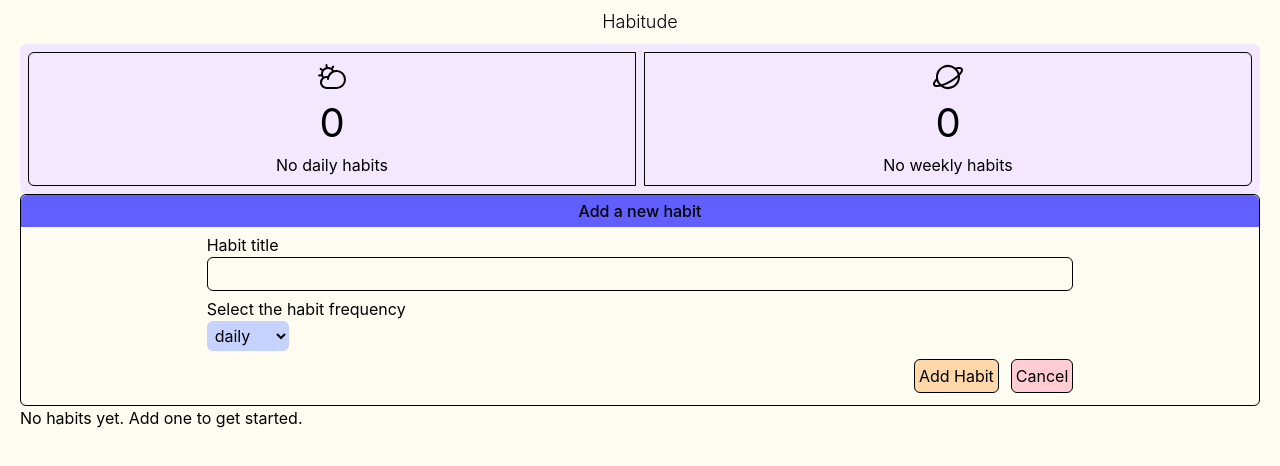
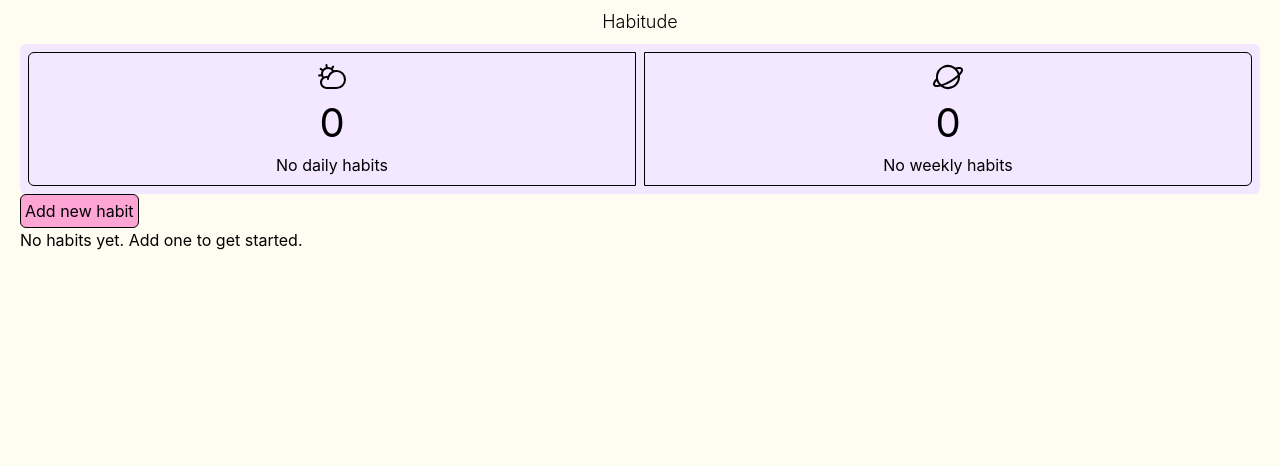
Before and after one commit to Gina-bun/Habitude, a React (Vite) app: page / in a window 1280 px wide. Shown: the top 466 px of the page. Built offline with nearby package versions, Linux system fonts and the light colour scheme.

Commit message:
feat: add functionality to form cancel and add buttons style: made habit form a pop up overlay

```diff
--- a/src/App.tsx
+++ b/src/App.tsx
@@ -5,17 +5,24 @@ import { BestStreakDisplay } from './components/habit/BestStreakDisplay'
 import { HabitForm } from './components/habit/HabitForm'
 import { HabitList } from './components/habit/HabitList'
 import useHabits from './hooks/useHabits'
+import { useState } from 'react'
+import { Button } from './components/common/Button'
 
 function App() {
 
+  const [isFormOpen, setIsFormOpen] = useState(false);
   const {habits, addHabit, toggleHabitDone, editHabit, deleteHabit} = useHabits()
 
   return (
     <>
     <h1 className='text-center py-2 text-lg font-light'>Habitude</h1>
       <BestStreakDisplay habits={habits} dailyIcon={<CloudSunIcon size={32} />} weeklyIcon={<PlanetIcon size={32} />}/>
-      <HabitForm addHabit={addHabit}/>
+
+      {isFormOpen &&  <HabitForm addHabit={addHabit} onClose={() => setIsFormOpen(false)}/>}
+      {/* button to open a form and add a habit */}
+      <Button handleClickFunc={() => setIsFormOpen(true)} color="bg-pink-300" type="button" btnText="Add new habit"/>
       <HabitList habits={habits} onToggle={toggleHabitDone} onEdit={editHabit} onDelete={deleteHabit}/>
+
     </>
   )
 }
--- a/src/components/habit/HabitForm.tsx
+++ b/src/components/habit/HabitForm.tsx
@@ -4,7 +4,7 @@ import { Input } from "../common/Input";
 import { Select } from "../common/Select";
 import "./habit.css"
 
-export function HabitForm({ addHabit }) {
+export function HabitForm({ addHabit, onClose }) {
   const [title, setTitle] = useState<string>("");
   const [frequency, setFrequency] = useState<string>("daily");
 
@@ -14,10 +14,12 @@ export function HabitForm({ addHabit }) {
     addHabit(title, frequency);
     setTitle("");
     setFrequency("daily");
+    onClose();
   }
 
   return (
-    <form className="border rounded-md pb-3" onSubmit={(e) => handleSubmit(e)}>
+   <div className="fixed z-10 inset-0 bg-black/50 flex items-center justify-center">
+     <form className="border rounded-md pb-3 bg-orange-100 w-[90%]" onSubmit={(e) => handleSubmit(e)}>
       <fieldset >
         <legend className="text-center w-full bg-indigo-500 py-1 rounded-t-md font-medium">Add a new habit</legend>
 
@@ -39,8 +41,9 @@ export function HabitForm({ addHabit }) {
       </fieldset>
        <div className="buttons w-[70%]">
              <Button color="bg-orange-200" type="submit" btnText="Add Habit"  />
-             <Button color="bg-rose-200" type="button" btnText="Cancel"/>
+             <Button type="button" handleClickFunc={onClose} color="bg-rose-200" type="button" btnText="Cancel"/>
        </div>
     </form>
+   </div>
   );
 }
--- a/src/components/habit/HabitList.tsx
+++ b/src/components/habit/HabitList.tsx
@@ -53,6 +53,7 @@ export function HabitList({ habits, onToggle, onEdit, onDelete }: HabitList) {
 
   return (
     <div className="mt-4 flex flex-col gap-2">
+
       {/* Display habits per frequency type */}
 
       {/* Daily habits */}
```
